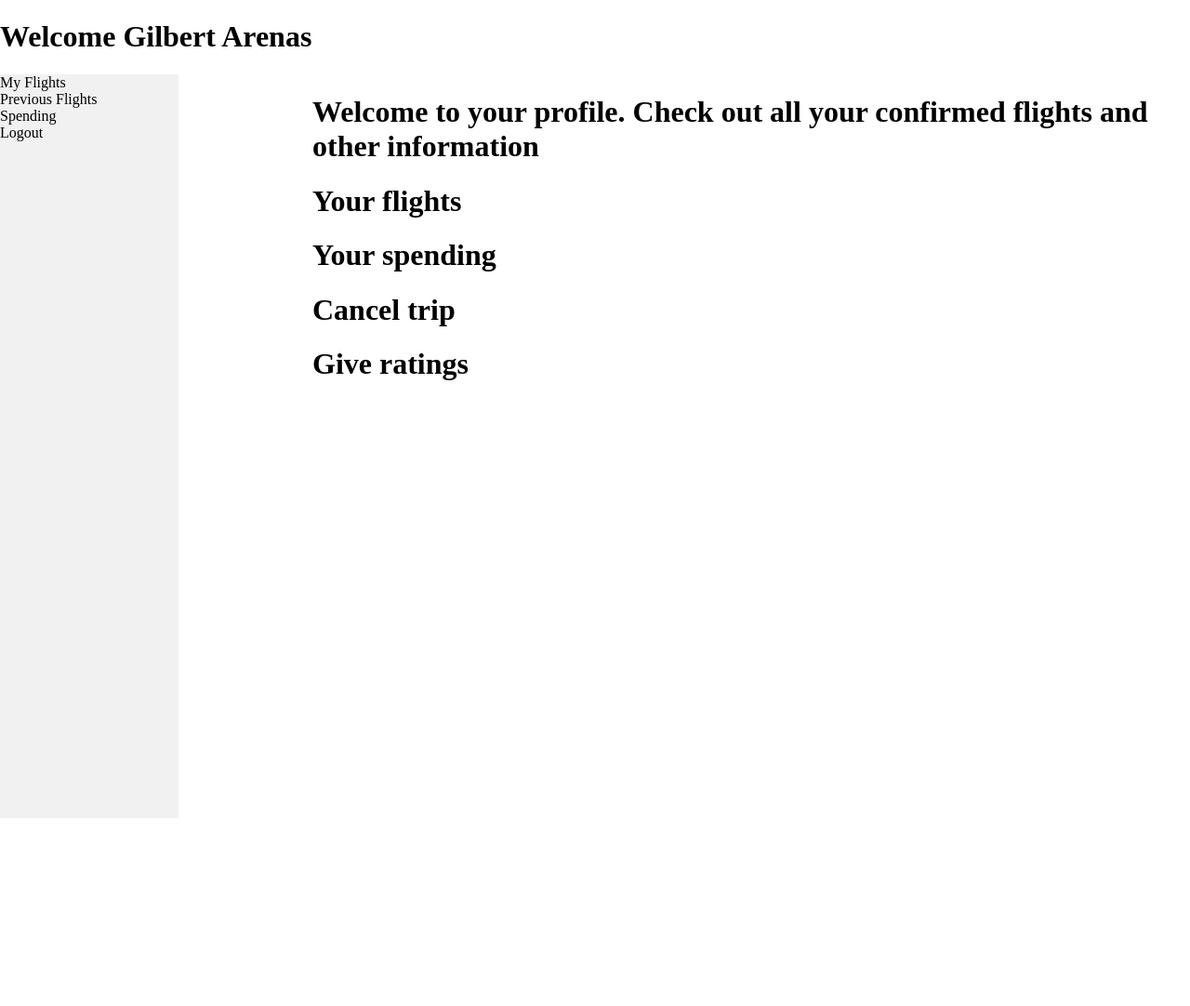
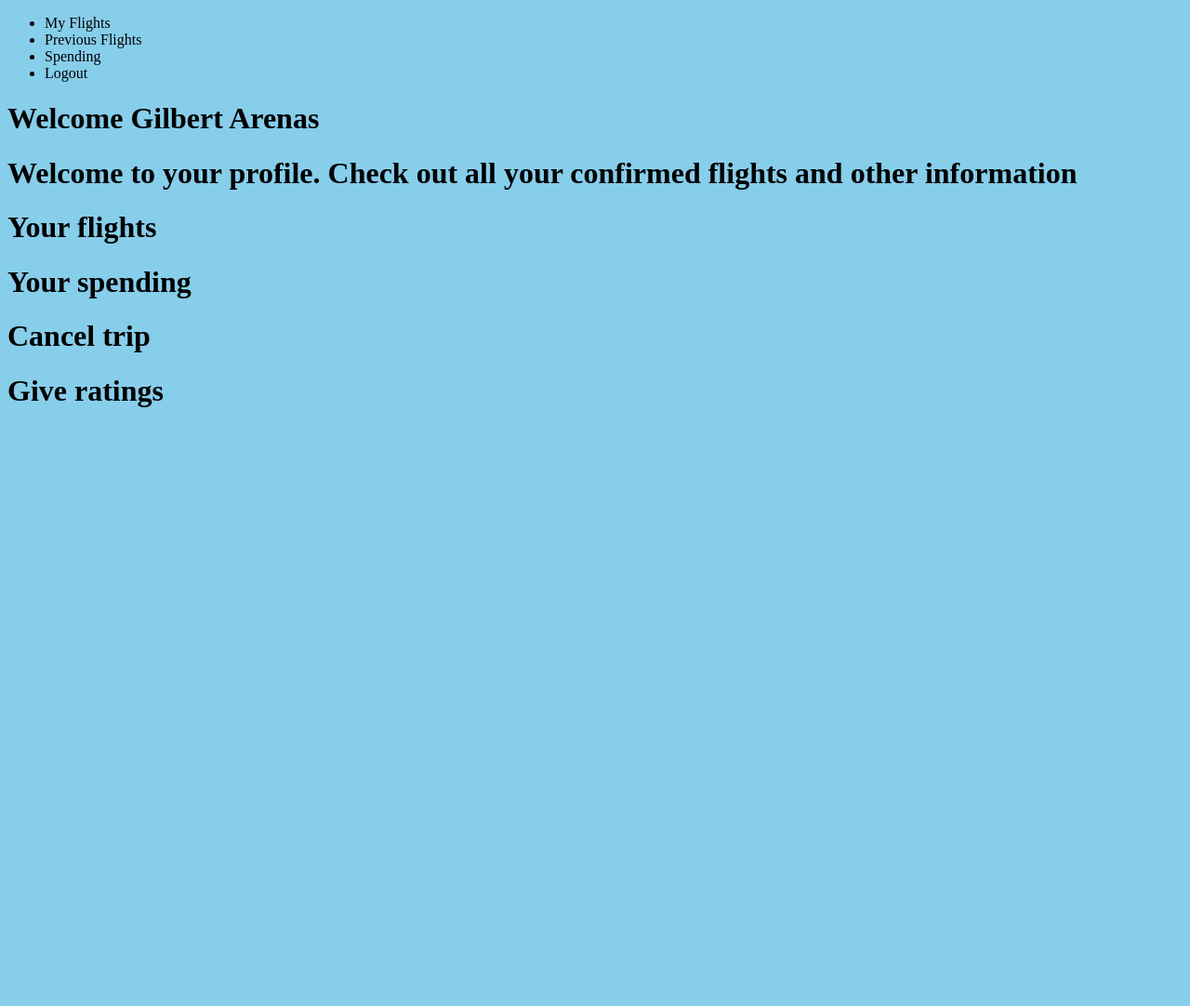
Before and after one commit to Ahnaf146/AirLine-Reservation-System, a Flask app: page /profile in a window 1280 px wide. Shown: the whole page at 93% size. After the commit the page ends 438 px from the top, so only its background shows below. Run offline with Flask 2, Linux system fonts and the light colour scheme; a user stored in the database is signed in; data comes from the database, SQL or seed files in the repository.

Commit message:
navbar edit

```diff
--- a/main.py
+++ b/main.py
@@ -211,6 +211,18 @@ def staffregister():
 
 
 
+#Adds the flight,airport, and airplane
+@app.route('/addinfo')
+def addinfo():
+	username = session['username']
+	cursor = conn.cursor()
+	#Select current flights
+	query = 'SELECT *from Flight'
+	cursor.execute(query)
+	data = cursor.fetchone()
+	return render_template('AddInfo.html', data=flight_info)
+
+
 '''
 #Future Flights
 @app.route('/result', methods = ['POST', 'GET'])
--- a/static/css/profile.css
+++ b/static/css/profile.css
@@ -1,37 +1,3 @@
 body {
-  margin: 0;
+  background-color: skyblue;
 }
-
-#content {
-    margin-left: 25%;
-    padding: 1px 16px;
-    height: 1000px;
-}
-
-ul {
-  list-style-type: none;
-  margin: 0;
-  padding: 0;
-  width: 15%;
-  background-color: #f1f1f1;
-  position: fixed;
-  height: 100%;
-  overflow: auto;
-}
-
-li a {
-  display: block;
-  color: #000;
-  padding: 8px 16px;
-  text-decoration: none;
-}
-
-li a.active {
-  background-color: #04AA6D;
-  color: white;
-}
-
-li a:hover:not(.active) {
-  background-color: #555;
-  color: white;
-}
--- a/templates/HomePage.html
+++ b/templates/HomePage.html
@@ -14,6 +14,7 @@
     <ul>
         <li> <a href= "/login"> Login </a></li>
         <li> <a href= "/loginstaff">Staff Login</a></li>
+        <li style="float:right"> <a href= "/staffregister"> Staff Register </a></li>
         <li style="float:right"> <a href = "/register"> Register </a> </li>
 
     </ul>
--- a/templates/MyProfile.html
+++ b/templates/MyProfile.html
@@ -4,19 +4,21 @@
     <link rel= "stylesheet" href = "{{ url_for('static', filename='css/profile.css')}}">
 </head>
 <body>
-    <form action= "/post" method= "POST">
-        <h1> Welcome {{user}} </h1>
-    </form>
-
-    <!-- Load up recent flight information Gather variables from app.py-->
-
-    <!-- Nav header bar-->
     <ul>
         <li> My Flights </li>
         <li> Previous Flights </li>
         <li> Spending </li>
         <li> Logout </li>
     </ul>
+
+
+    <form action= "/post" method= "POST">
+        <h1>  Welcome {{user}} </h1>
+    </form>
+
+    <!-- Load up recent flight information Gather variables from app.py-->
+
+    <!-- Nav header bar-->
 
     <div id= "content">
     <h1> Welcome to your profile. Check out all your confirmed flights and other information</h1>
```
